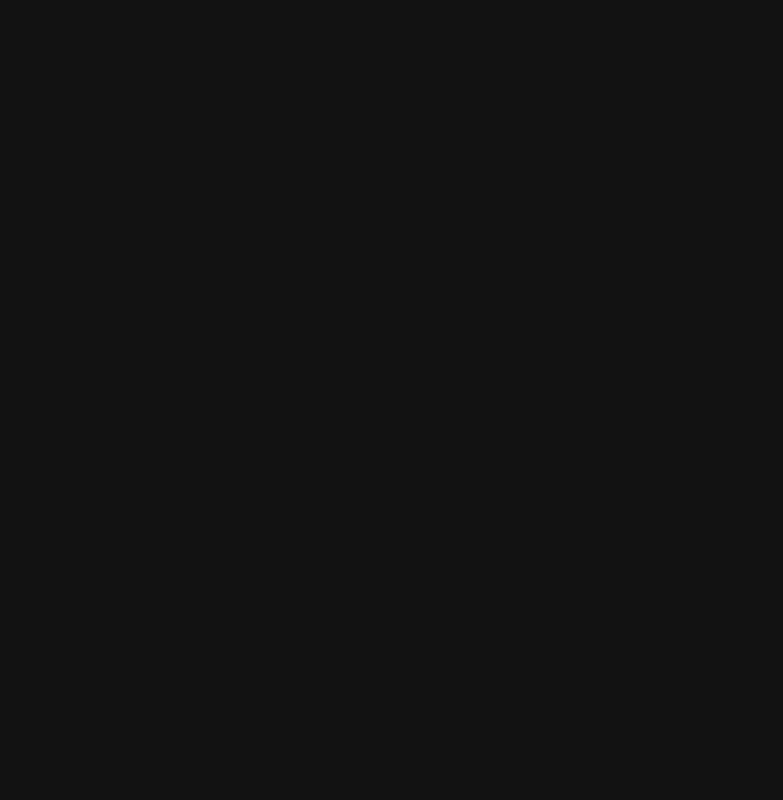
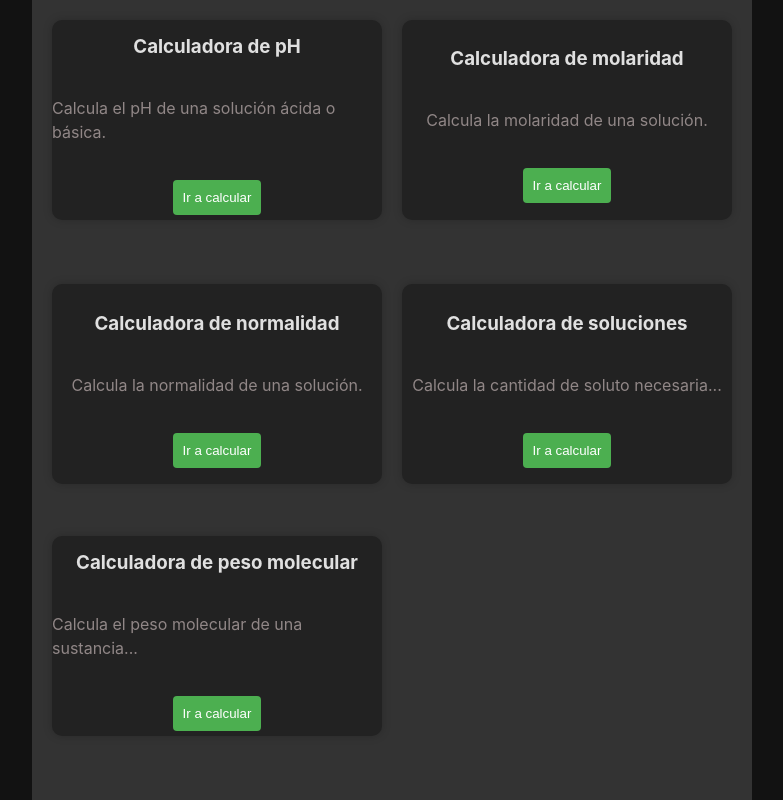
Before and after one commit to necho1122/chem-lab-virtual, a React (Vite) app: page /calc in a window 1280 px wide. Before the commit this address had no page. Shown: the whole page, without its empty margins (248-1031 px from the left). Built offline with nearby package versions, Linux system fonts and the light colour scheme.

Commit message:
add calculators and actions

```diff
--- a/src/App.jsx
+++ b/src/App.jsx
@@ -1,8 +1,9 @@
-import './App.css'
-import Home from './components/Home'
-import { BrowserRouter as Router, Route, Routes } from 'react-router-dom';
-import AcidBaseTitration from './components/AcidBaseTitration';
-import DataHandler from './components/DataHandler';
+import "./App.css";
+import Home from "./components/Home";
+import { BrowserRouter as Router, Route, Routes } from "react-router-dom";
+import AcidBaseTitration from "./components/AcidBaseTitration";
+import DataHandler from "./components/DataHandler";
+import Calc from "./components/Calc";
 
 function App() {
 	return (
@@ -11,6 +12,7 @@ function App() {
 				<Route path="/" element={<Home />} />
 				<Route path="/titration" element={<AcidBaseTitration />} />
 				<Route path="/data" element={<DataHandler />} />
+				<Route path="/calc" element={<Calc />} />
 			</Routes>
 		</Router>
 	);
--- /dev/null
+++ b/src/assets/styles/Calc.css
@@ -0,0 +1,82 @@
+.calc-container
+{
+    display: flex;
+    justify-content: center;
+    max-width: 720px;
+    margin: 0 auto;
+}
+
+.container-of-calcs
+{
+    display: grid;
+    grid-template-columns: repeat(auto-fit, minmax(250px, 1fr));
+    gap: 20px;
+    width: 100%;
+    padding: 20px;
+}
+
+.calc
+{
+    display: flex;
+    flex-direction: column;
+    justify-content: center;
+    align-items: center;
+    border-radius: 10px;
+    background-color: #222;
+    box-shadow: 0 0 10px 0 rgba(0, 0, 0, 0.2);
+    max-height: 200px;
+    color: #918787;
+}
+
+.calc button
+{
+    background-color: #4caf50;
+    color: white;
+    padding: 10px;
+    border: none;
+    border-radius: 4px;
+    cursor: pointer;
+    margin-bottom: 10px;
+    margin-top: 20px;
+}
+
+.calc button:hover
+{
+    background-color: #318134;
+}
+
+.calc h3
+{
+    color: #e0e0e0;
+}
+
+/* pH calculator */
+
+.calc-container
+{
+    width: 100%;
+    background-color: #333;
+    height: 100vh;
+    z-index: 1;
+    position: absolute;
+    top: 50%;
+    left: 50%;
+    transform: translate(-50%, -50%);
+}
+
+.calculator-container
+{
+    display: flex;
+    flex-direction: column;
+    position: absolute;
+    top: 50%;
+    left: 50%;
+    transform: translate(-50%, -50%);
+    z-index: 2;
+    background-color: #222;
+    max-width: 720px;
+    min-width: 300px;
+    padding: 20px;
+    box-shadow: 0 0 10px 0 rgba(0, 0, 0, 0.2);
+    border-radius: 10px;
+}
--- /dev/null
+++ b/src/components/Calc.jsx
@@ -0,0 +1,159 @@
+import NavBar from "./NavBar";
+import "../assets/styles/Calc.css";
+import { useState } from "react";
+import DataHandler from "./DataHandler";
+
+function Calc() {
+	const [hpCalc, setHpCalc] = useState(false);
+	const [moleCalc, setMoleCalc] = useState(false);
+
+	const handleHpCalc = () => {
+		setHpCalc(!hpCalc);
+	};
+
+	const handleMoleCalc = () => {
+		setMoleCalc(!moleCalc);
+	};
+
+	return (
+		<>
+			<NavBar />
+
+			<h1>Calculadoras</h1>
+			<div className="calc-container">
+				<div className="container-of-calcs">
+					<div className="calc">
+						<h3>Calculadora de pH</h3>
+						<p>Calcula el pH de una solución ácida o básica.</p>
+						<button type="button" onClick={handleHpCalc}>
+							Ir a calcular
+						</button>
+						{hpCalc && <PHCalculator closeHPCalc={handleHpCalc} />}
+					</div>
+					<div className="calc">
+						<h3>Calculadora de molaridad</h3>
+						<p>Calcula la molaridad de una solución.</p>
+						<button type="button" href="/molarity-calc">
+							Ir a calcular
+						</button>
+					</div>
+					<div className="calc">
+						<h3>Calculadora de normalidad</h3>
+						<p>Calcula la normalidad de una solución.</p>
+						<button type="button" href="/normality-calc">
+							Ir a calcular
+						</button>
+					</div>
+					<div className="calc">
+						<h3>Calculadora de soluciones</h3>
+						<p>Calcula la cantidad de soluto necesaria...</p>
+						<button type="button" href="/solution-calc">
+							Ir a calcular
+						</button>
+					</div>
+					<div className="calc">
+						<h3>Calculadora de peso molecular</h3>
+						<p>Calcula el peso molecular de una sustancia...</p>
+						<button type="button" onClick={handleMoleCalc}>
+							Ir a calcular
+						</button>
+						{moleCalc && <MolecularWeightCalc />}
+					</div>
+				</div>
+			</div>
+		</>
+	);
+}
+
+export default Calc;
+
+function PHCalculator(props) {
+	const [acidez, setAcidez] = useState("acido");
+	const [concentracion, setConcentracion] = useState("");
+	const [resultado, setResultado] = useState("");
+
+	const handleAcidezChange = (event) => {
+		setAcidez(event.target.value);
+	};
+
+	const handleConcentracionChange = (event) => {
+		setConcentracion(event.target.value);
+	};
+
+	const calcularPH = () => {
+		if (!concentracion || Number.isNaN(concentracion)) {
+			setResultado("Por favor, introduce una concentración válida.");
+			return;
+		}
+
+		const concFloat = parseFloat(concentracion);
+
+		if (acidez === "acido") {
+			setResultado(-Math.log10(concFloat));
+		} else if (acidez === "base") {
+			setResultado(14 + Math.log10(concFloat));
+		} else {
+			setResultado("Tipo de solución no válido");
+		}
+	};
+
+	return (
+		<div className="calc-container">
+			<div className="calculator-container">
+				<h2>Calculadora de pH</h2>
+				<div>
+					<label>
+						Tipo de solución:{" "}
+						<select value={acidez} onChange={handleAcidezChange}>
+							<option value="acido">Ácido</option>
+							<option value="base">Base</option>
+						</select>
+					</label>
+				</div>
+				<div>
+					<label>
+						Concentración (M):
+						<input
+							type="text"
+							value={concentracion}
+							onChange={handleConcentracionChange}
+						/>
+					</label>
+				</div>
+				<button type="button" onClick={calcularPH}>
+					Calcular pH
+				</button>
+				<div>
+					<p>Resultado: {resultado}</p>
+				</div>
+				<button type="button" onClick={props.closeHPCalc}>
+					Cerrar{" "}
+				</button>
+			</div>
+		</div>
+	);
+}
+
+function MolarityCalc() {
+	return <div>m</div>;
+}
+
+function NormalityCalc() {
+	return <div>n</div>;
+}
+
+function SolutionCalc() {
+	return <div>s</div>;
+}
+
+function MolecularWeightCalc() {
+	return (
+		<div className="calc-container">
+			<div className="calculator-container">
+				<h2>Peso molecular</h2>
+				<p>Escribe la formula molecular del compuesto</p>
+				<DataHandler />
+			</div>
+		</div>
+	);
+}
```
Lines whose indentation alone changed are shown as unchanged.
